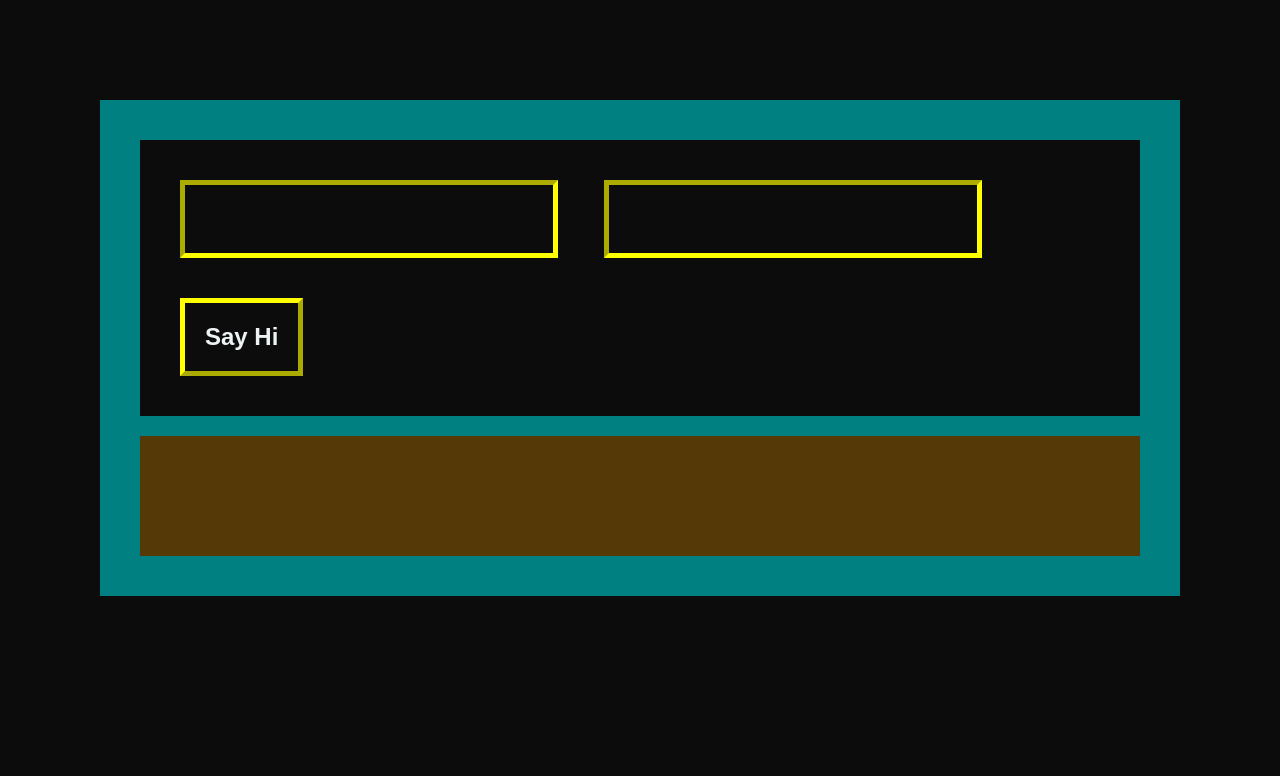
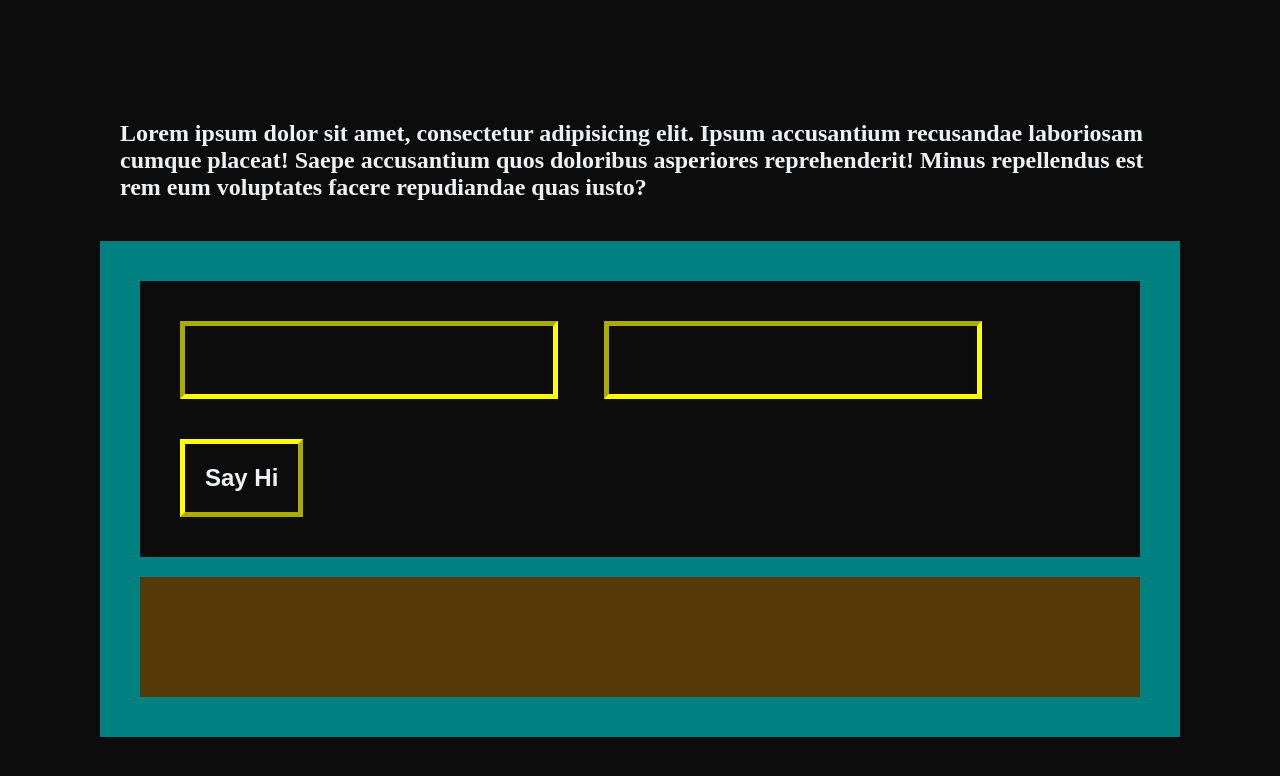
Before and after one commit to karimyah/formtest, a website: page index.html in a window 1280 px wide. Drawn offline with Linux system fonts and the light colour scheme.

Commit message:
add test to html

```diff
--- a/index.html
+++ b/index.html
@@ -9,6 +9,7 @@
     <title>Type Script Crase Course</title>
   </head>
   <body>
+    <p>Lorem ipsum dolor sit amet, consectetur adipisicing elit. Ipsum accusantium recusandae laboriosam cumque placeat! Saepe accusantium quos doloribus asperiores reprehenderit! Minus repellendus est rem eum voluptates facere repudiandae quas iusto?</p>
     <div class="fm">
       <form class="form">
         <input type="text" name="name" id="name" />
```
